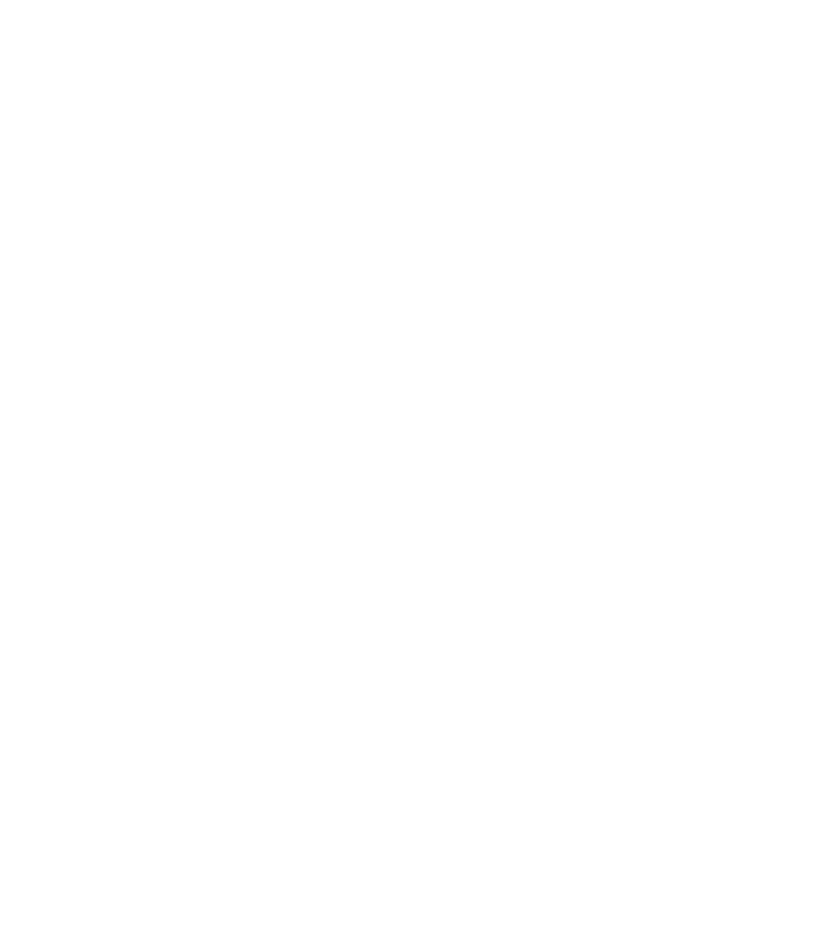
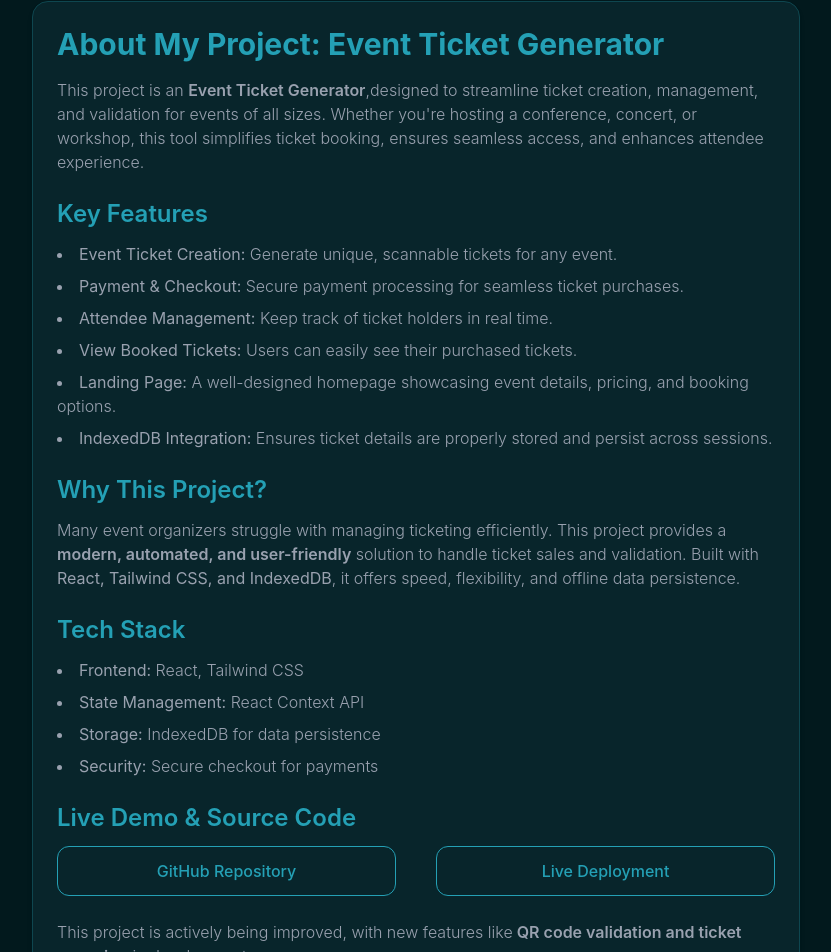
Before and after one commit to Chris-rcrown/conference-form-generator, a React (Vite) app: page /aboutProject in a window 1280 px wide. Before the commit this address had no page. Shown: the part 135-1087 px from the top of the page, without its empty margins (224-1055 px from the left). Before the commit the page ends 800 px from the top, so only its background shows below. Built offline with nearby package versions, Linux system fonts and the light colour scheme; a web font is replaced by a local one.

Commit message:
another major change and new files has been added

```diff
--- a/src/App.jsx
+++ b/src/App.jsx
@@ -1,10 +1,13 @@
 import './App.css'
 import { BrowserRouter as Router, Routes, Route } from 'react-router-dom'
-import Home from './pages/home'
+import Home from './pages/HomePage'
+import Event from './pages/event'
 import Selection from './pages/ticket-selection'
+import MyTickets from './pages/myTickets'
 import Details from './pages/attendee-details'
 import GetTicket from './pages/getTicket'
 import { GlobalProvider } from './context/GlobalContext'
+import AboutProject from './pages/about'
 
 
 function App() {
@@ -14,6 +17,9 @@ function App() {
           <Router>
             <Routes>
                 <Route path='/' element= {<Home/>}/>
+                <Route path = '/events' element ={ <Event/>}/>
+                <Route path= '/aboutProject' element={<AboutProject/>} />
+                <Route path = '/myTickets' element= {<MyTickets/>} />
                 <Route path='/selection' element= {<Selection/>}/>
                 <Route path='/details' element= {<Details/>}/>
                 <Route path='/getTicket' element= {<GetTicket/>}/>
--- a/src/components/header.jsx
+++ b/src/components/header.jsx
@@ -18,7 +18,7 @@ const Header = () => {
 
       <nav className="flex items-center">
         <ul className="hidden md:flex md:justify-between gap-10"> {NavData.map((data, index)=>(
-            <li key={index} className="text-[#B3B3B3] ">
+            <li key={index} className={`text-[#B3B3B3] ${index === 0 ? "hidden" : " "}`}>
                <NavLink to={data.link}>
                     {data.title}
                </NavLink>
@@ -31,7 +31,7 @@ const Header = () => {
         {menuOpen && (
           <ul className="absolute top-19 left-10 md:hidden bg-[#0E464F] w-[80%] flex flex-col items-center py-4 border-1 border-[#24A0B5] border-t-0 rounded-b-lg ">
             {NavData.map((data, index) => (
-              <li key={index} className="py-2 text-[#B3B3B3] hover:border-b-2 border-[#24A0B5] ">
+              <li key={index} className={`py-2 text-[#B3B3B3] hover:border-b-2 border-[#24A0B5] ${index === 0 ? "hidden" : " "}`}>
                 <NavLink to={data.link} onClick = {() => setMenuOpen(false)} >{data.title}</NavLink>
               </li>
             ))}
@@ -44,8 +44,11 @@ const Header = () => {
         className= 'bg-white hover:bg-[#24A0B5] border-1 border-[#D5EA00]  text-[#0A0C11] hover:text-[#d9d9d9] flex gap-2 p-4 transition-all duration-300 uppercase'
         onMouseEnter = {() => setIsHovered(true)}
         onMouseLeave = {() => setIsHovered(false)}
+
       >
-        my tickets
+        <NavLink to= "/myTickets" >
+          my tickets
+        </NavLink>
 
         {isHovered ?(
             <MoveUpRight/>
--- a/src/data/navdata.js
+++ b/src/data/navdata.js
@@ -1,4 +1,8 @@
 export const NavData = [
+        {
+            title: 'Home',
+            link: '/'
+        },
 
         {
             title: 'Events',
--- /dev/null
+++ b/src/pages/HomePage.jsx
@@ -0,0 +1,12 @@
+import Header from "../components/header"
+
+const Home = () => {
+  return (
+    <div className="flex flex-col items-center h-[100vh] bg-[#02191D]">
+      <Header/>
+
+    </div>
+  )
+}
+
+export default Home
--- /dev/null
+++ b/src/pages/about.jsx
@@ -0,0 +1,81 @@
+import { Link } from "react-router-dom";
+import Header from "../components/header";
+import Button from "../components/button";
+
+const AboutProject = () => {
+  return (
+    <div  className="flex flex-col items-center bg-[#02191D]">
+                <Header/>
+            <div className="max-w-3xl mx-auto  bg-[#08252B] p-6 border border-[#0E464F] rounded-2xl shadow-md ">
+            <h1 className="text-3xl text-[#24A0B5] font-jeju font-bold mb-4  ">
+                About My Project: Event Ticket Generator
+            </h1>
+
+            <p className="text-gray-400 mb-4 font-light">
+                This project is an <strong className="font-semibold">Event Ticket Generator</strong>,{ "designed to streamline ticket creation, management, and validation for events of all sizes. Whether you're hosting a conference, concert, or workshop, this tool simplifies ticket booking, ensures seamless access, and enhances attendee experience." }
+            </p>
+
+            <h2 className="text-2xl font-semibold mt-6 mb-3 text-[#24A0B5]">
+                Key Features
+            </h2>
+            <ul className="list-disc list-inside text-gray-400 space-y-2 font-light">
+                <li><strong>Event Ticket Creation:</strong> Generate unique, scannable tickets for any event.</li>
+                <li><strong>Payment & Checkout:</strong> Secure payment processing for seamless ticket purchases.</li>
+                <li><strong>Attendee Management:</strong> Keep track of ticket holders in real time.</li>
+                <li><strong>View Booked Tickets:</strong> Users can easily see their purchased tickets.</li>
+                <li><strong>Landing Page:</strong> A well-designed homepage showcasing event details, pricing, and booking options.</li>
+                <li><strong>IndexedDB Integration:</strong> Ensures ticket details are properly stored and persist across sessions.</li>
+            </ul>
+
+            <h2 className="text-2xl font-semibold mt-6 mb-3 text-[#24A0B5]">
+                Why This Project?
+            </h2>
+            <p className="text-gray-400 mb-4 font-light">
+                Many event organizers struggle with managing ticketing efficiently. This project provides a
+                <strong className="font-semibold"> modern, automated, and user-friendly</strong> solution to handle ticket sales and validation.
+                Built with <strong>React, Tailwind CSS, and IndexedDB</strong>, it offers speed, flexibility,
+                and offline data persistence.
+            </p>
+
+            <h2 className="text-2xl font-semibold mt-6 mb-3 text-[#24A0B5]">
+                Tech Stack
+            </h2>
+            <ul className="list-disc list-inside text-gray-400 space-y-2 font-light">
+                <li><strong>Frontend:</strong> React, Tailwind CSS</li>
+                <li><strong>State Management:</strong> React Context API</li>
+                <li><strong>Storage:</strong> IndexedDB for data persistence</li>
+                <li><strong>Security:</strong> Secure checkout for payments</li>
+            </ul>
+
+            <h2 className="text-2xl font-semibold mt-6 mb-3 text-[#24A0B5]">
+                Live Demo & Source Code
+            </h2>
+            <ul className="  font-medium flex items-center justify-between gap-[40px]">
+                <Button className="border border-[#24A0B5] py-[12px] px-[24px] hover:bg-[#24A0B5] w-full h-full text-[#24A0B5] hover:text-[#FFFFFF] text-[16px]  transition-all duration-300 ease-in-out
+               transform hover:scale-105 active:scale-95
+               hover:shadow-lg hover:shadow-[#24A0B580]">
+                    <Link t0= "https://conference-form-generator.vercel.app/" target="_blank" rel="noopener noreferrer">
+                    GitHub Repository
+                    </Link >
+                </Button  >
+
+                <Button className="border border-[#24A0B5] py-[12px] px-[24px] hover:bg-[#24A0B5] w-full h-full text-[#24A0B5] hover:text-[#FFFFFF] text-[16px]  transition-all duration-300 ease-in-out
+               transform hover:scale-105 active:scale-95
+               hover:shadow-lg hover:shadow-[#24A0B580]">
+                    <Link to ="https://github.com/Chris-rcrown/conference-form-generator" target="_blank" rel="noopener noreferrer">
+                        Live Deployment
+                    </Link>
+                </Button>
+
+            </ul>
+
+            <p className="text-gray-400 mt-6 font-light">
+                This project is actively being improved, with new features like
+                <strong className="font-semibold"> QR code validation and ticket scanning</strong> in development.
+            </p>
+         </div>
+</div>
+  );
+};
+
+export default AboutProject;
--- a/src/pages/home.jsx
+++ b/src/pages/event.jsx
@@ -1,7 +1,7 @@
 import Header from "../components/header"
 import TicketSelection from "./ticket-selection"
 
-const Home = () => {
+const Event = () => {
 
   return (
     <div className="flex flex-col items-center bg-[#02191D]  lg:min-h-[100vh] ">
@@ -11,4 +11,4 @@ const Home = () => {
   )
 }
 
-export default Home
+export default Event
--- a/src/pages/getTicket.jsx
+++ b/src/pages/getTicket.jsx
@@ -47,13 +47,13 @@ const GetTicket = () => {
             </p>
           </div>
           {/* Ticket card */}
-          <div id="concave" >
+          <div id="concave" className = " h-[600px] border-0  ">
 
                 <div id="ticket-download" style={{fontFamily: 'robotor'}} className="bg-gradient-to-b from-[#133D44] to-[#031E21] p-4 relative custom-clip-path border border-[#24A0B5] rounded-2xl shadow-md mb-[24px] w-[300px] h-[600px] flex flex-col">
-                <div className="concave-blur"></div>
+                {/* <div className="concave-blur"></div>
                 <div className="concave-blur top-[-5px] right-[-5px]"></div>
                 <div className="concave-blur bottom-[-5px] left-[-5px]"></div>
-                <div className="concave-blur bottom-[-5px] right-[-5px]"></div>
+                <div className="concave-blur bottom-[-5px] right-[-5px]"></div> */}
                 <div className="concave-top-left"></div>
                 <div className="concave-top-right"></div>
                 <div className="concave-middle-left"></div>
--- /dev/null
+++ b/src/pages/myTickets.jsx
@@ -0,0 +1,12 @@
+import Header from "../components/header"
+
+const MyTickets = () => {
+  return (
+    <div className="flex flex-col items-center h-[100vh] bg-[#02191D]">
+      <Header/>
+      <div></div>
+    </div>
+  )
+}
+
+export default MyTickets
```
Also changed, not shown: src/index.css (+1 -128 lines), 1 other file (tests, documents, lock files or other folders).
